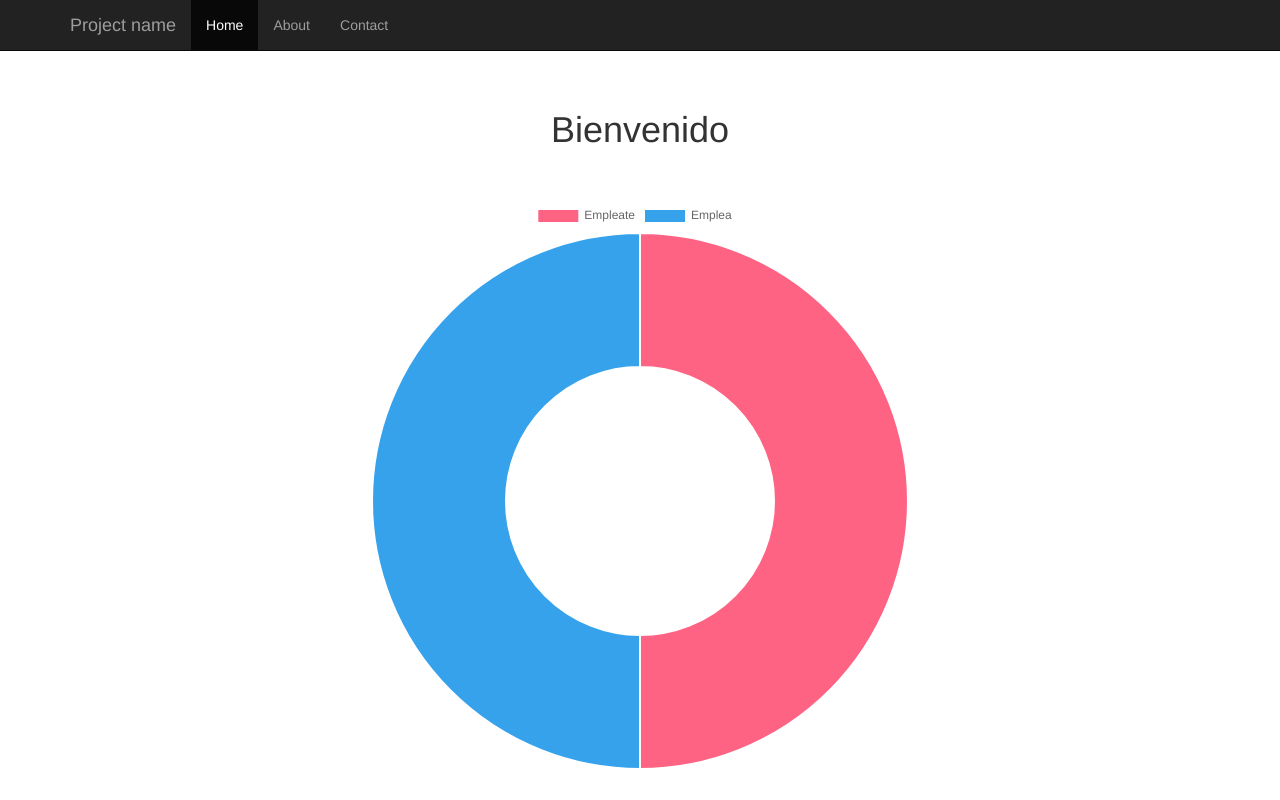
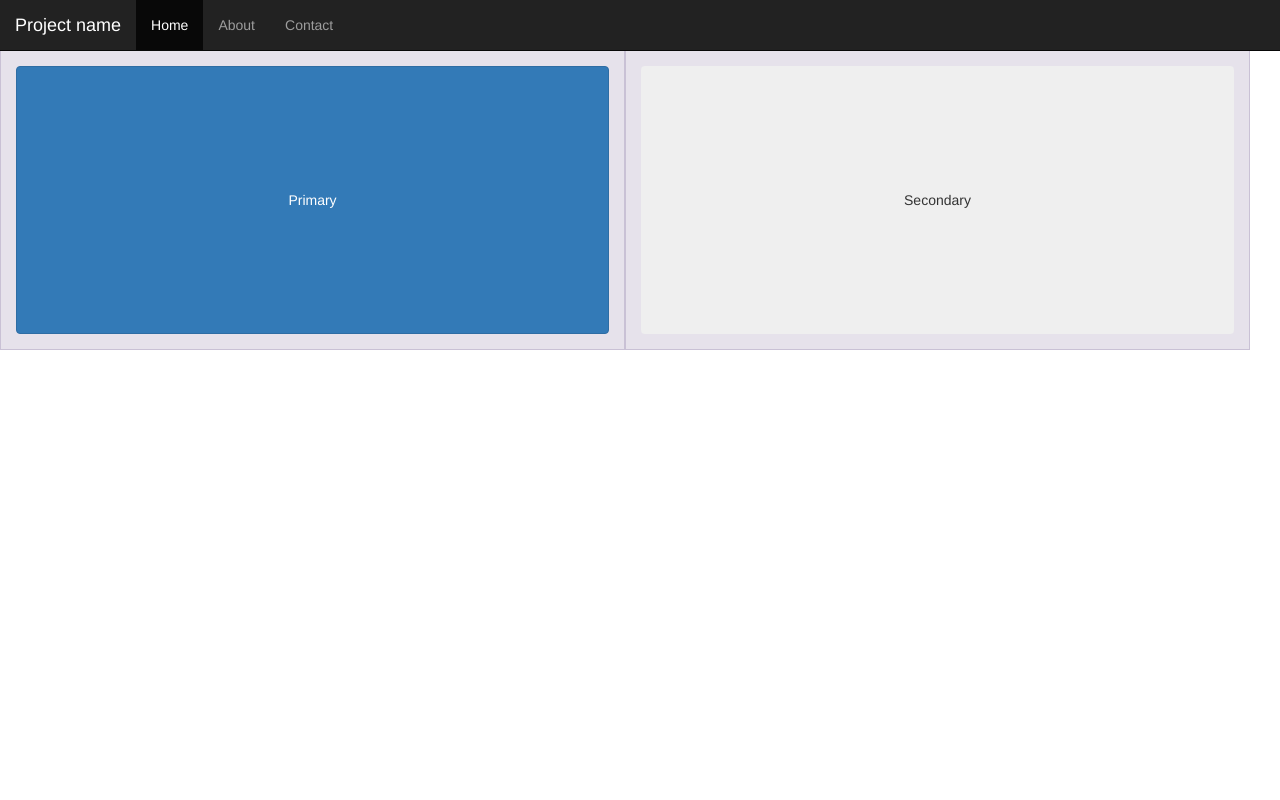
Before and after one commit to JonaMorenoZ/hackaton, a PHP site: page / in a window 1280 px wide. Run offline with PHP 8.4, Linux system fonts and the light colour scheme.

Commit message:
Commit arreglos css

```diff
--- /dev/null
+++ b/hack/css/index.css
@@ -0,0 +1,49 @@
+body {
+  padding-top: 50px;
+  width: 100%;
+}
+.starter-template {
+  padding: 40px 15px;
+  text-align: center;
+}
+
+h4 {
+  margin-top: 25px;
+}
+
+.container {
+  width: inherit;
+}
+
+.row {
+  width: inherit;
+  margin-bottom: 20px;
+  height: 300px;
+}
+.row .row {
+  margin-top: 10px;
+  margin-bottom: 0;
+}
+
+[class*="col-"] {
+  width: 50%;
+  height: 100%;
+  padding-top: 15px;
+  padding-bottom: 15px;
+  background-color: #eee;
+  background-color: rgba(86,61,124,.15);
+  border: 1px solid #ddd;
+  border: 1px solid rgba(86,61,124,.2);
+}
+
+hr {
+  margin-top: 40px;
+  margin-bottom: 40px;
+}
+
+.btn-center {
+  text-align: center;
+  background: 200;
+  width: 100%;
+  height: 100%;
+}
--- a/hack/css/template.css
+++ /dev/null
@@ -1,7 +0,0 @@
-body {
-  padding-top: 50px;
-}
-.starter-template {
-  padding: 40px 15px;
-  text-align: center;
-}
--- a/hack/index.php
+++ b/hack/index.php
@@ -13,25 +13,12 @@
 
     <title>Empleo</title>
 
-    <!-- Bootstrap core CSS -->
-    <link href="./css/bootstrap.min.css" rel="stylesheet">
+      <script type="text/javascript" src="./js/Chart.min.js"></script>
+      <script src="./js/jquery.min.js"></script>
+      <script src="./js/bootstrap.min.js"></script>
+      <link href="./css/bootstrap.min.css" rel="stylesheet">
+      <link href="./css/index.css" rel="stylesheet">
 
-    <!-- IE10 viewport hack for Surface/desktop Windows 8 bug -->
-    <!--link href="./Starter Template for Bootstrap_files/ie10-viewport-bug-workaround.css" rel="stylesheet"-->
-
-    <!-- Custom styles for this template -->
-    <link href="./css/template.css" rel="stylesheet">
-
-    <!-- Just for debugging purposes. Don't actually copy these 2 lines! -->
-    <!--[if lt IE 9]><script src="../../assets/js/ie8-responsive-file-warning.js"></script><![endif]-->
-    <!--script src="./Starter Template for Bootstrap_files/ie-emulation-modes-warning.js"></script-->
-
-    <!-- HTML5 shim and Respond.js for IE8 support of HTML5 elements and media queries -->
-    <!--[if lt IE 9]>
-      <script src="https://oss.maxcdn.com/html5shiv/3.7.2/html5shiv.min.js"></script>
-      <script src="https://oss.maxcdn.com/respond/1.4.2/respond.min.js"></script>
-    <![endif]-->
-      <script type="text/javascript" src="./js/Chart.min.js"></script>
 
   </head>
 
@@ -59,28 +46,13 @@
     </nav>
 
     <div class="container">
-
-      <div class="starter-template">
-        <h1>Bienvenido</h1>
+      <div class="row">
+        <div class="col-xs-4">
+          <button type="button" class="btn btn-primary btn-center">Primary</button>
+        </div>
+        <div class="col-xs-4">
+          <button type="button" class="btn btn-secondary btn-center">Secondary</button>
+        </div>
       </div>
-      <canvas id="chart-start">
-      </canvas>
-      <script type="text/javascript" src="./js/chart-start.js"></script>
-
-
-    </div><!-- /.container -->
-
-
-    <!-- Bootstrap core JavaScript
-    ================================================== -->
-    <!-- Placed at the end of the document so the pages load faster -->
-    <script src="./js/jquery.min.js"></script>
-    <script>window.jQuery || document.write('<script src="./js/jquery.min.js"><\/script>')</script>
-    <script src="./js/bootstrap.min.js"></script>
-
-    <!--script type="text/javascript" src="./js/Chart.bundle.min.js"></script-->
-    <!-- IE10 viewport hack for Surface/desktop Windows 8 bug -->
-    <!--script src="./Starter Template for Bootstrap_files/ie10-viewport-bug-workaround.js"></script-->
-
-
+    </div>
 </body></html>
```
